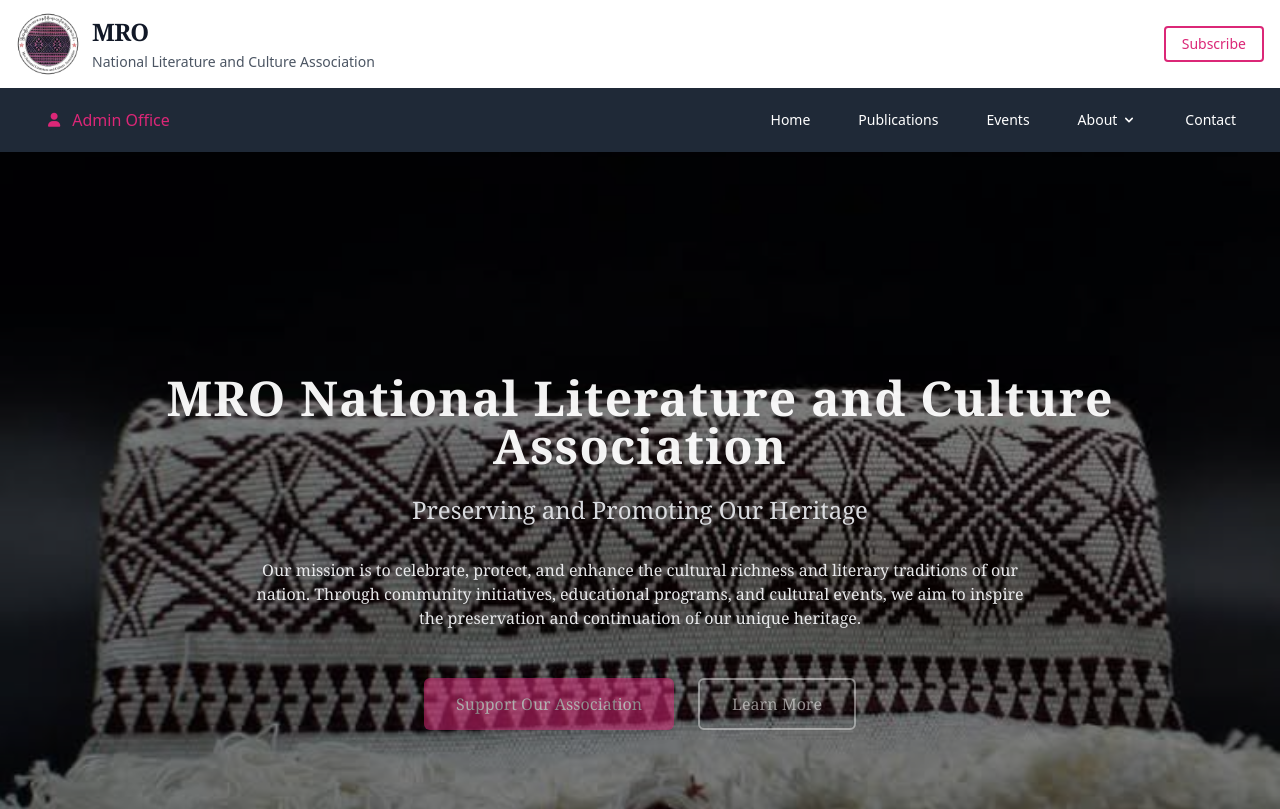
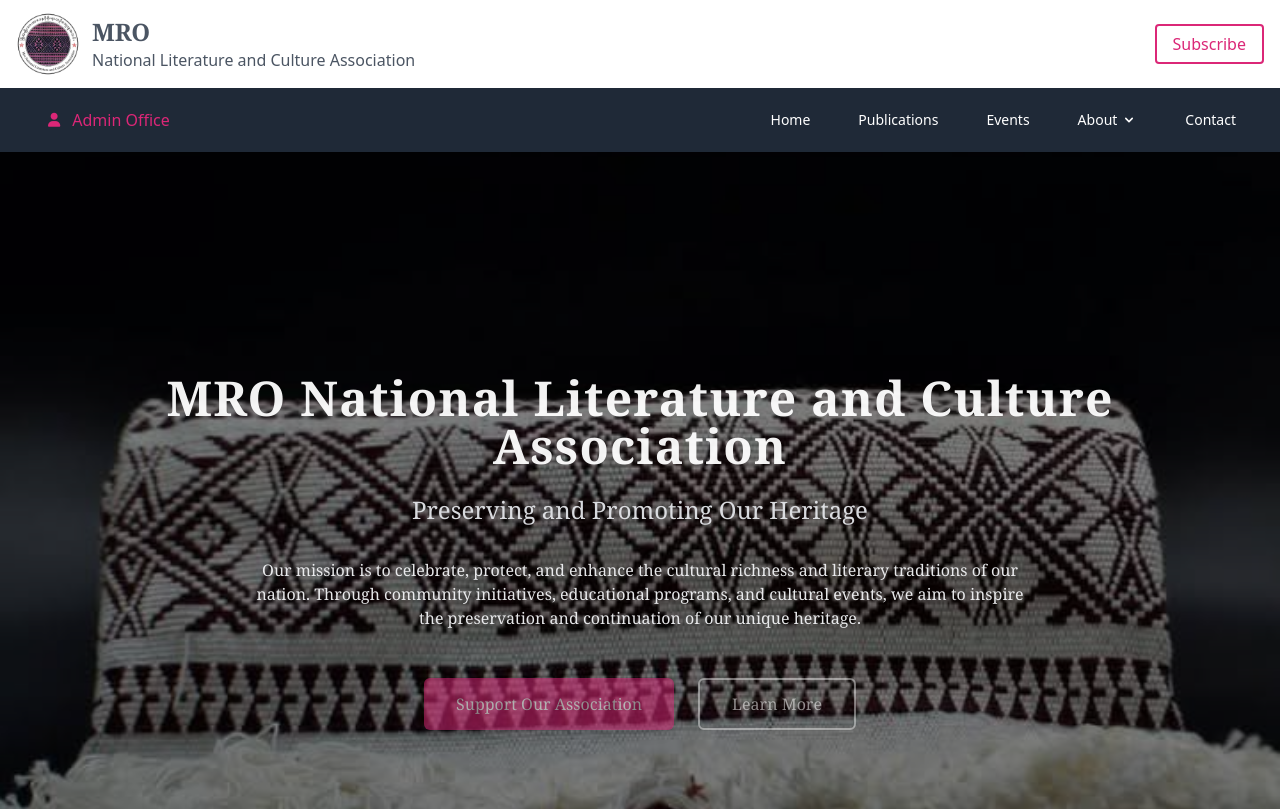
Before and after one commit to rubenhtun/mro-nlca, a plain HTML site: page index.html in a window 1280 px wide. Shown: the top 809 px of the page. Drawn offline with nearby package versions, Linux system fonts and the light colour scheme.

Commit message:
chore: change header font-size

```diff
--- a/index.html
+++ b/index.html
@@ -28,17 +28,17 @@
           </div>
           <!-- Title Section -->
           <div class="text-left">
-            <h1 class="font-serif text-xl sm:text-2xl font-bold tracking-tight">
+            <h1 class="font-serif text-xl sm:text-2xl font-bold text-gray-600">
               MRO
             </h1>
-            <p class="text-xs sm:text-sm text-gray-600 mt-1">
+            <p class="text-sm sm:text-base text-gray-600">
               National Literature and Culture Association
             </p>
           </div>
         </div>
         <!-- Subscribe Button -->
         <button
-          class="px-4 py-1.5 text-pink-600 border-2 border-pink-600 rounded hover:bg-pink-600 hover:text-white transition-colors duration-300 font-medium text-xs sm:text-sm"
+          class="px-4 py-1.5 text-pink-600 border-2 border-pink-600 rounded hover:bg-pink-600 hover:text-white transition-colors duration-300 font-medium text-sm sm:text-base"
         >
           Subscribe
         </button>
```
